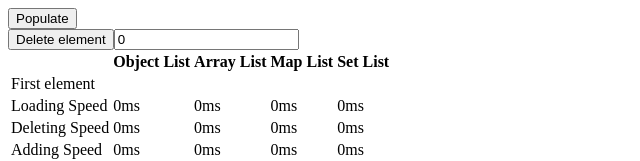
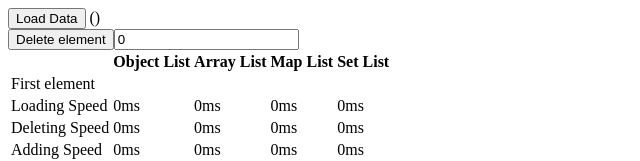
Before and after one commit to rogerioasj/list-speed-test, a React (Vite) app: page / in a window 1280 px wide. Shown: the top 161 px of the page, without its empty margins (0-640 px from the left). Built offline with nearby package versions, Linux system fonts and the light colour scheme.

Commit message:
finished loading and delete measuring

```diff
--- a/src/App.tsx
+++ b/src/App.tsx
@@ -2,9 +2,9 @@ import { useState, useRef } from 'react'
 
 function App() {
 
-  const [data, setData] = useState<ListItem[]>([])
+  const [data, setData] = useState<ListItem[]>()
 
-  const [objectList, setObjectList] = useState<any>({})
+  const [objectList, setObjectList] = useState<any>()
   const [arrayList, setArrayList] = useState<ListItem[]>([])
   const [mapList, setMapList] = useState(new Map())
   const [setList, setSetList] = useState(new Set())
@@ -15,7 +15,6 @@ function App() {
   const [setListPerformance, setSetListPerformance] = useState<ListPerformance>({loading: 0, deleting: 0, adding: 0, updating: 0})
 
   const indexToDeleteInput = useRef<HTMLInputElement>(null)
-
 
   type ListItem = {
     id: number,
@@ -42,16 +41,15 @@ function App() {
    * @param {number} currentPerformance
    * @return {number}
    */
-  function mesurePerformance(currentPerformance: number): number {
+  function measurePerformance(currentPerformance: number): number {
     const elapsedTime = performance.now() - currentPerformance
-    return elapsedTime / 1000
+    return Number(elapsedTime.toFixed(3))
   }
 
   /**
-   * Fetches the data from the API and measure and call all the populate functions
-   *
+   * Fetches the data from the API
    */
-  async function populate() {
+  async function getDataFromAPI() {
     const response = await fetch('https://api.json-generator.com/templates/rMum_X1PMGd_/data', {
       method: 'POST',
       headers: {
@@ -60,13 +58,13 @@ function App() {
       }
     })
 
-    setData(await response.json())
-
-    if (data.length ===  0)
+    const apiData: ListItem[] = await response.json()
+    if (!apiData || apiData.length === 0)
       return
 
-    let start = performance.now()
-    data.forEach(item => {
+    {
+      const start = performance.now()
+      apiData.forEach(item => {
         setObjectList((prevState: any) => {
           return {
             ...prevState,
@@ -75,51 +73,60 @@ function App() {
         })
       })
       setObjectListPerformance(prevState => {
-      prevState.loading = mesurePerformance(start)
+        prevState.loading = measurePerformance(start)
         return prevState
       })
+    }
 
-    start = performance.now()
-    data.forEach(item => {
+    {
+      const start = performance.now()
+      apiData.forEach(item => {
         setArrayList((prevState) => [...prevState, item])
       })
       setArrayListPerformance(prevState => {
-      prevState.loading = mesurePerformance(start)
+        prevState.loading = measurePerformance(start)
         return prevState
       })
+    }
 
-    start = performance.now()
-    data.forEach(item => {
+    {
+      const start = performance.now()
+      apiData.forEach(item => {
         setMapList((prevState) => {
           return new Map(prevState).set(item.id, item)
         })
       })
       setMapListPerformance(prevState => {
-      prevState.loading = mesurePerformance(start)
+        prevState.loading = measurePerformance(start)
         return prevState
-    })
+      });
+    }
 
-    start = performance.now()
-    data.forEach(item => {
+    {
+      const start = performance.now()
+      apiData.forEach(item => {
         setSetList((prevState) => {
           return new Set(prevState).add(item)
         })
       })
       setSetListPerformance(prevState => {
-      prevState.loading = mesurePerformance(start)
+        prevState.loading = measurePerformance(start)
         return prevState
       })
     }
 
-  function deleteRow() {
-    if (!data || data.length === 0) {
-      return
+    setData(apiData)
   }
 
-    const index: any = indexToDeleteInput.current?.value
-    const item = data[index ? index : 0]
+  function deleteRow() {
+    if (!data || data.length === 0)
+      return
 
-    let start = performance.now()
+    const index = (indexToDeleteInput.current ? indexToDeleteInput.current.value : 0) as number
+    const item = data[index]
+
+    {
+      const start = performance.now()
       setObjectList((prevState: any) => {
         delete prevState[item.id]
         return {
@@ -127,44 +134,56 @@ function App() {
         }
       })
       setObjectListPerformance(prevState => {
-      prevState.deleting = mesurePerformance(start)
+        prevState.deleting = measurePerformance(start)
         return prevState
       })
+    }
 
-    start = performance.now()
+    {
+      const start = performance.now()
       setArrayList((prevState) => {
         prevState.splice(index, 1)
         return [...prevState]
       })
       setArrayListPerformance(prevState => {
-      prevState.deleting = mesurePerformance(start)
+        prevState.deleting = measurePerformance(start)
         return prevState
       })
+    }
 
-    start = performance.now()
+    {
+      const start = performance.now()
       setMapList((prevState) => {
         prevState.delete(item.id)
         return new Map(prevState)
       })
       setMapListPerformance(prevState => {
-      prevState.deleting = mesurePerformance(start)
+        prevState.deleting = measurePerformance(start)
         return prevState
       })
+    }
 
-    start = performance.now()
+    {
+      const start = performance.now()
       setSetList((prevState) => {
         prevState.delete(item)
         return new Set(prevState)
       })
       setSetListPerformance(prevState => {
-      prevState.deleting = mesurePerformance(start)
+        prevState.deleting = measurePerformance(start)
         return prevState
+      })
+    }
+
+    setData((prevState) => {
+      prevState!.splice(index, 1)
+      return [...prevState!]
     })
   }
 
   return (
     <>
-      <button onClick={populate}>Populate</button><br />
+      <button onClick={getDataFromAPI}>Load Data</button> ({data?.length})<br />
       <button onClick={() => deleteRow()}>Delete element</button><input type="number" ref={indexToDeleteInput} id="indexToDeleteInput" defaultValue={0} />
       <table>
         <thead>
@@ -179,10 +198,10 @@ function App() {
         <tbody>
           <tr>
             <td>First element</td>
-            <td>{data && data.length > 0 ? JSON.stringify(objectList[Object.keys(objectList)[0]]) : ""}</td>
-            <td>{data && data.length > 0 ? JSON.stringify(arrayList[0]) : ""}</td>
-            <td>{data && data.length > 0 ? JSON.stringify(mapList.get(data[0].id)) : ""}</td>
-            <td>{data && data.length > 0 ? JSON.stringify(setList.values().next().value) : ""}</td>
+            <td>{data ? JSON.stringify(objectList[Object.keys(objectList)[0]]) : ""}</td>
+            <td>{data ? JSON.stringify(arrayList[0]) : ""}</td>
+            <td>{data ? JSON.stringify(mapList.get(data[0].id)) : ""}</td>
+            <td>{data ? JSON.stringify(setList.values().next().value) : ""}</td>
           </tr>
           <tr>
             <td>Loading Speed</td>
--- a/src/main.tsx
+++ b/src/main.tsx
@@ -4,7 +4,7 @@ import App from './App'
 import './index.css'
 
 ReactDOM.createRoot(document.getElementById('root') as HTMLElement).render(
-  <React.StrictMode>
+  //<React.StrictMode>
     <App />
-  </React.StrictMode>
+  //</React.StrictMode>
 )
```
Lines whose indentation alone changed are shown as unchanged.
